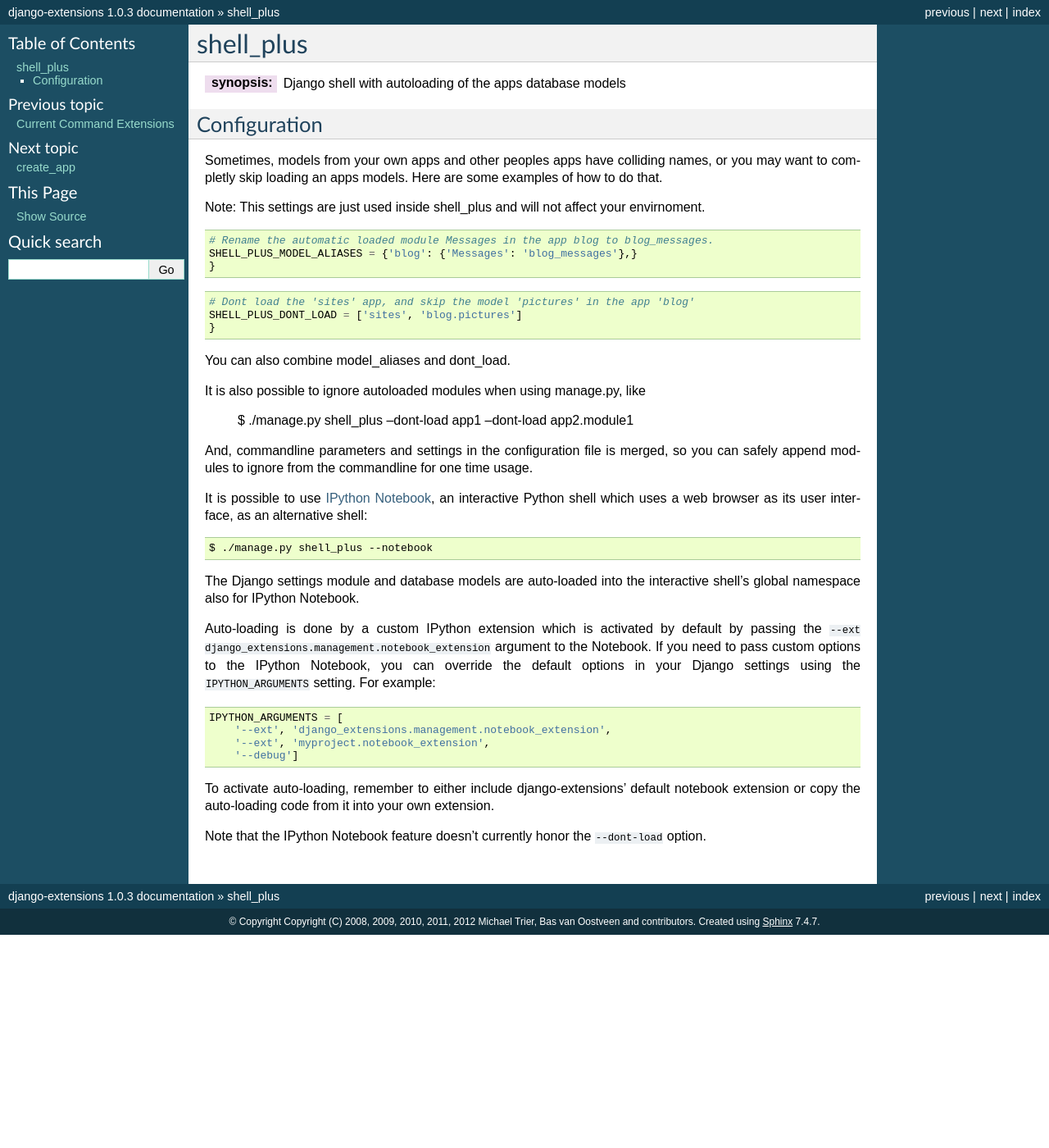
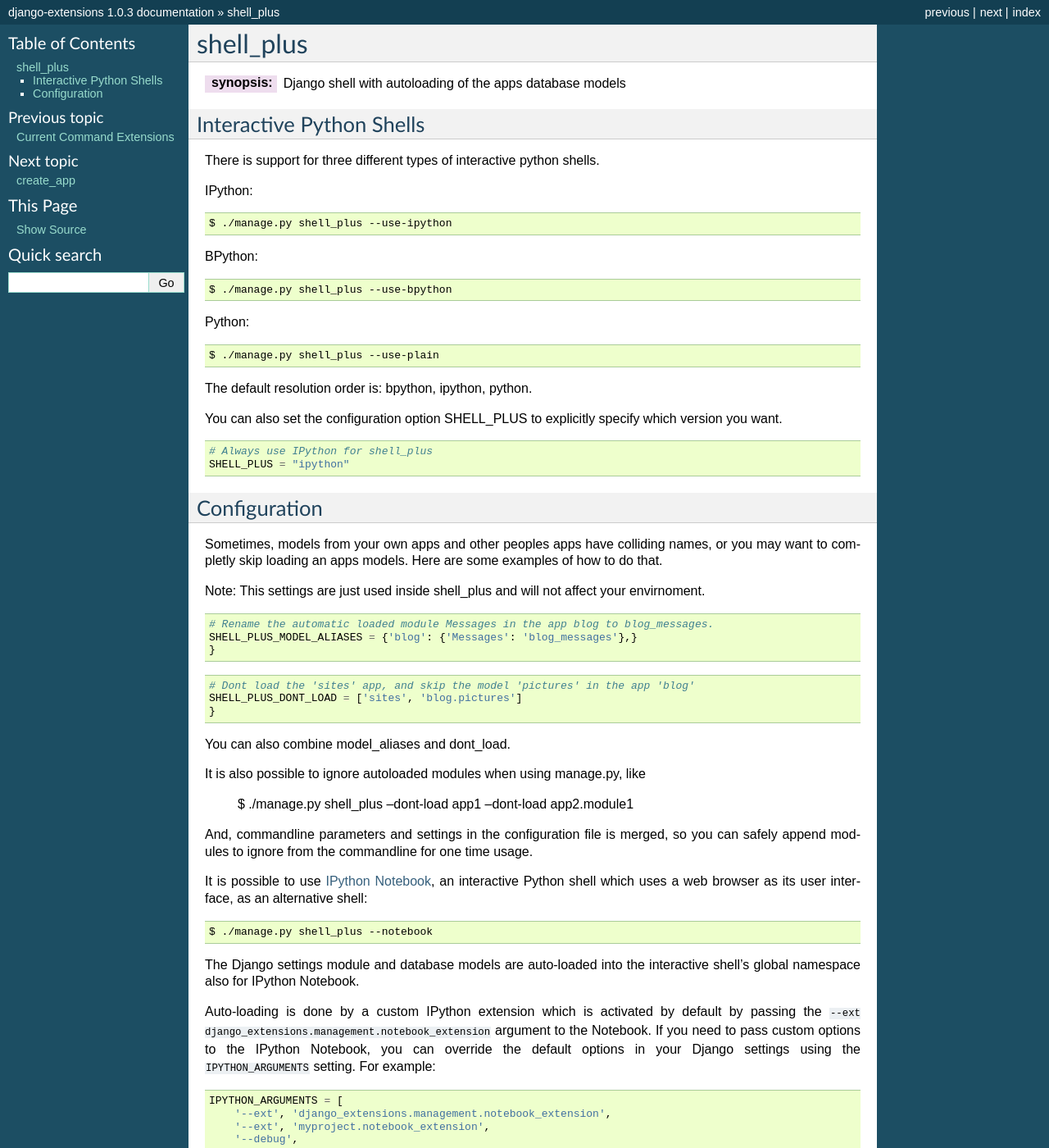
Before and after one commit to MustafaFiser/django-extensions, a Sphinx documentation site: the page built from docs/shell_plus.rst, in a window 1280 px wide and 1400 px high. Shown: the whole window at 82% size. Built offline with Sphinx 7.4.7, drawn with Linux system fonts in a browser that asks for light colours.

Commit message:
add SHELL_PLUS settings option to explicitly specify which interactive python shell to use.

```diff
--- a/docs/shell_plus.rst
+++ b/docs/shell_plus.rst
@@ -2,6 +2,37 @@ shell_plus
 ==========
 
 :synopsis: Django shell with autoloading of the apps database models
+
+
+Interactive Python Shells
+-------------------------
+
+There is support for three different types of interactive python shells.
+
+IPython::
+
+  $ ./manage.py shell_plus --use-ipython
+
+
+BPython::
+
+  $ ./manage.py shell_plus --use-bpython
+
+
+Python::
+
+  $ ./manage.py shell_plus --use-plain
+
+
+The default resolution order is: bpython, ipython, python.
+
+You can also set the configuration option SHELL_PLUS to explicitly specify which version you want.
+
+::
+
+  # Always use IPython for shell_plus
+  SHELL_PLUS = "ipython"
+
 
 
 Configuration
@@ -52,7 +83,8 @@ the ``IPYTHON_ARGUMENTS`` setting.  For example::
     IPYTHON_ARGUMENTS = [
         '--ext', 'django_extensions.management.notebook_extension',
         '--ext', 'myproject.notebook_extension',
-        '--debug']
+        '--debug',
+    ]
 
 To activate auto-loading, remember to either include django-extensions' default
 notebook extension or copy the auto-loading code from it into your own
```
Also changed, not shown: 1 other file.
